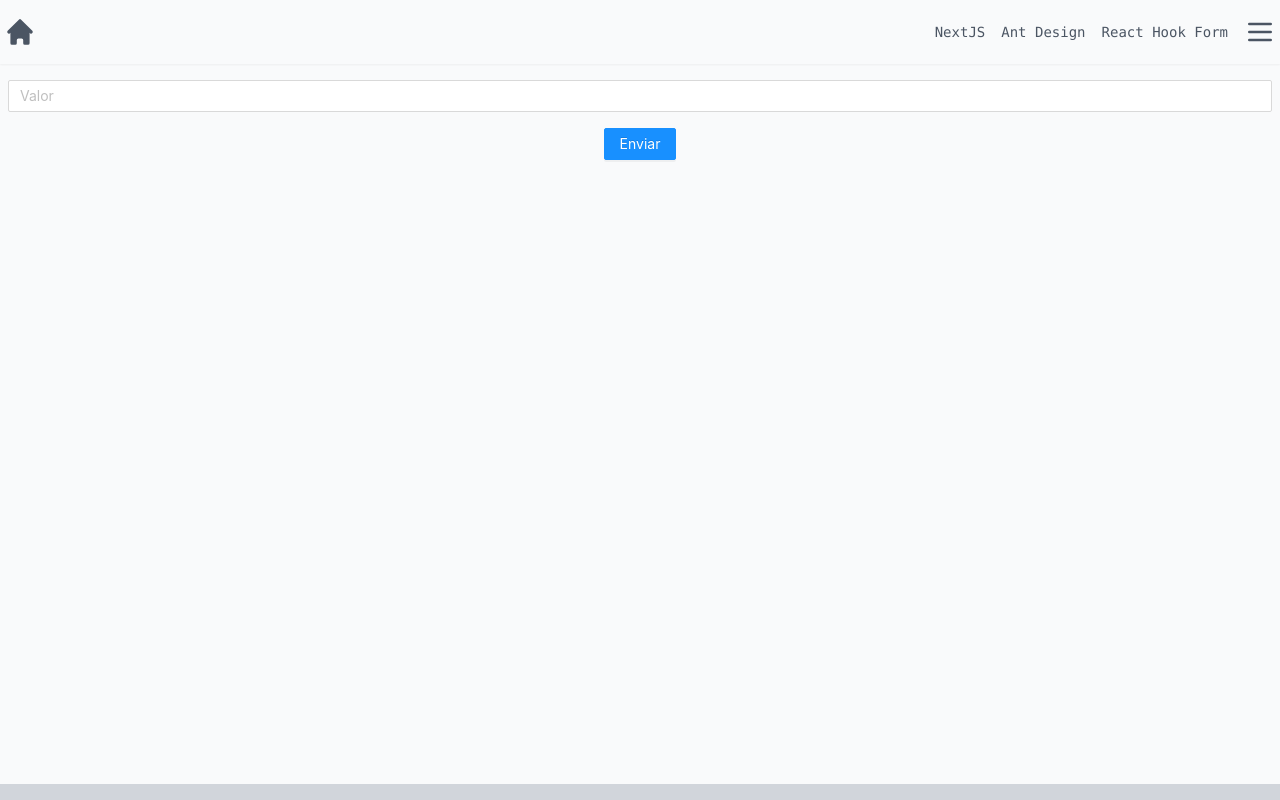
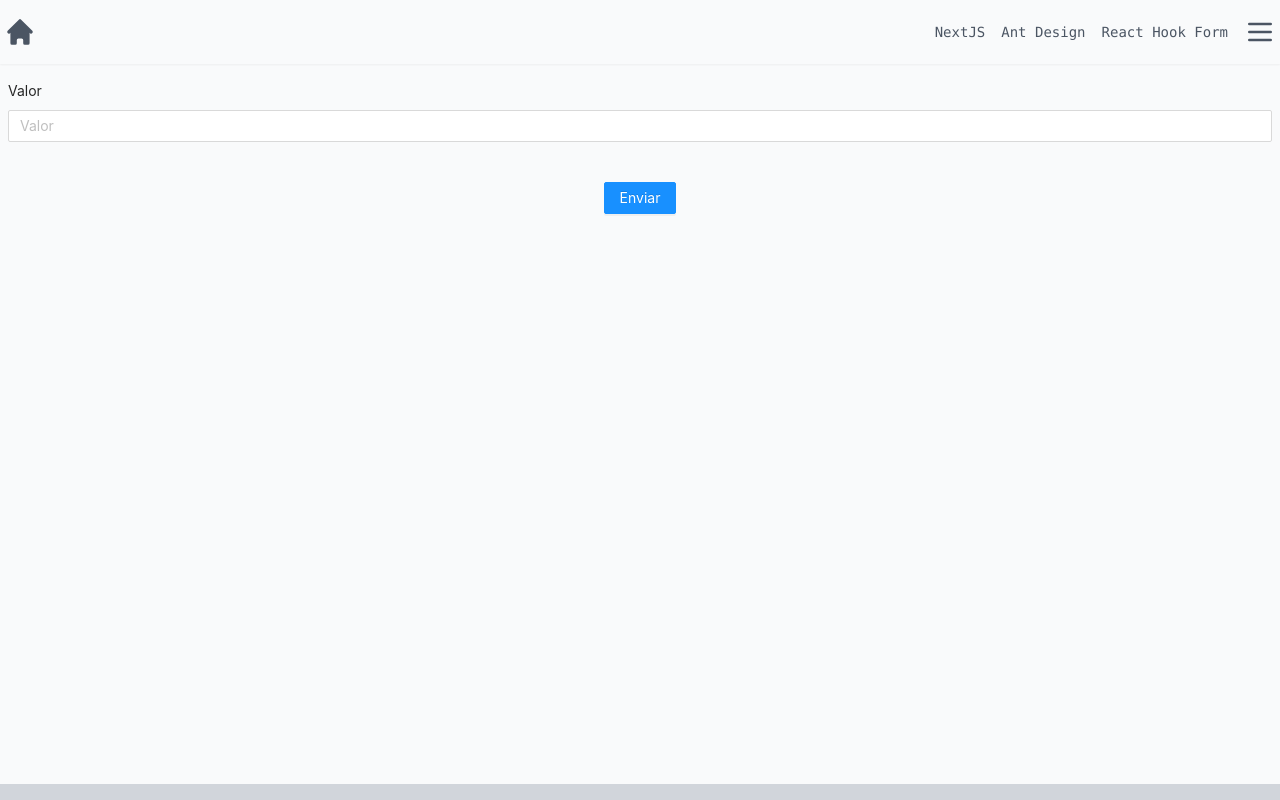
Before and after one commit to yangricardo/nextjs-tailwind-reacthook-form-ant-design-template, a Next.js app: page /implementation-references/sample-values-api/create in a window 1280 px wide. Built offline with nearby package versions, Linux system fonts and the light colour scheme; no server answers.

Commit message:
add label to inputs

```diff
--- /dev/null
+++ b/src/components/forms/label.tsx
@@ -0,0 +1,12 @@
+import FormItem from 'antd/lib/form/FormItem';
+import { FC } from 'react';
+
+interface ILabel {
+  label: string;
+}
+
+export const Label: FC<ILabel> = ({ children, label }) => (
+  <FormItem label={`${label}`} className="w-full">
+    {children}
+  </FormItem>
+);
--- a/src/components/forms/text-input.tsx
+++ b/src/components/forms/text-input.tsx
@@ -1,10 +1,12 @@
 import { Input } from 'antd';
 import { Controller, FieldValues, useFormContext } from 'react-hook-form';
 import { IGenericInputProps } from '.';
+import { Label } from './label';
 
 export const TextInput = <TFieldValues extends FieldValues>({
   name,
   placeholder,
+  label,
 }: IGenericInputProps<TFieldValues>) => {
   const { control } = useFormContext();
   return (
@@ -12,12 +14,14 @@ export const TextInput = <TFieldValues extends FieldValues>({
       name={name}
       control={control}
       render={({ field: { onChange, value, onBlur } }) => (
+        <Label label={label}>
           <Input
             onChange={onChange}
             value={value}
             onBlur={onBlur}
             placeholder={placeholder}
           />
+        </Label>
       )}
     />
   );
--- a/src/components/modules/values/ValueSampleApiForm.tsx
+++ b/src/components/modules/values/ValueSampleApiForm.tsx
@@ -44,6 +44,7 @@ export const ValueSampleApiForm = ({
   return (
     <FormProvider {...RHForm}>
       <Form
+        layout="vertical"
         onSubmitCapture={RHForm.handleSubmit(onSubmit)}
         className="w-full flex flex-col space-y-4 justify-center items-center"
       >
```
Also changed, not shown: 1 other file (tests, documents, lock files or other folders). Lines whose indentation alone changed are shown as unchanged.
